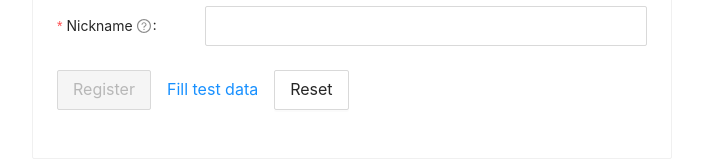
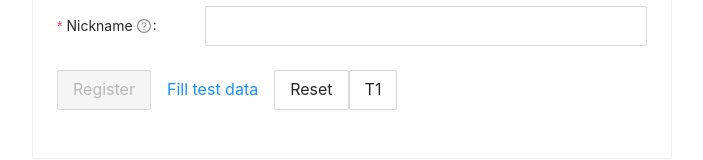
Before and after one commit to AlexGitH/excel-test, a React (Create React App) app in the folder client/: page / in a window 1280 px wide. Shown: the part 340-500 px from the top of the page, without its empty margins (288-991 px from the left). Built offline with nearby package versions, Linux system fonts and the light colour scheme.

Commit message:
Create testing button for login testing endpoint;

```diff
--- a/client/src/components/RegistrationForm.js
+++ b/client/src/components/RegistrationForm.js
@@ -216,6 +216,16 @@ const RegistrationForm = ({onRegister}) => {
             <Button type="ghost" htmlType="button" onClick={()=>resetFields()}>
               Reset
             </Button>
+
+            <Button type="ghost" htmlType="button"
+              onClick={async()=>{
+                const login = 'bc123x'
+                const result = await getUserIdByName( login );
+                console.log('T1:', 'result:', result);
+
+              }}>
+              T1
+            </Button>
       </>
       }
 
```
